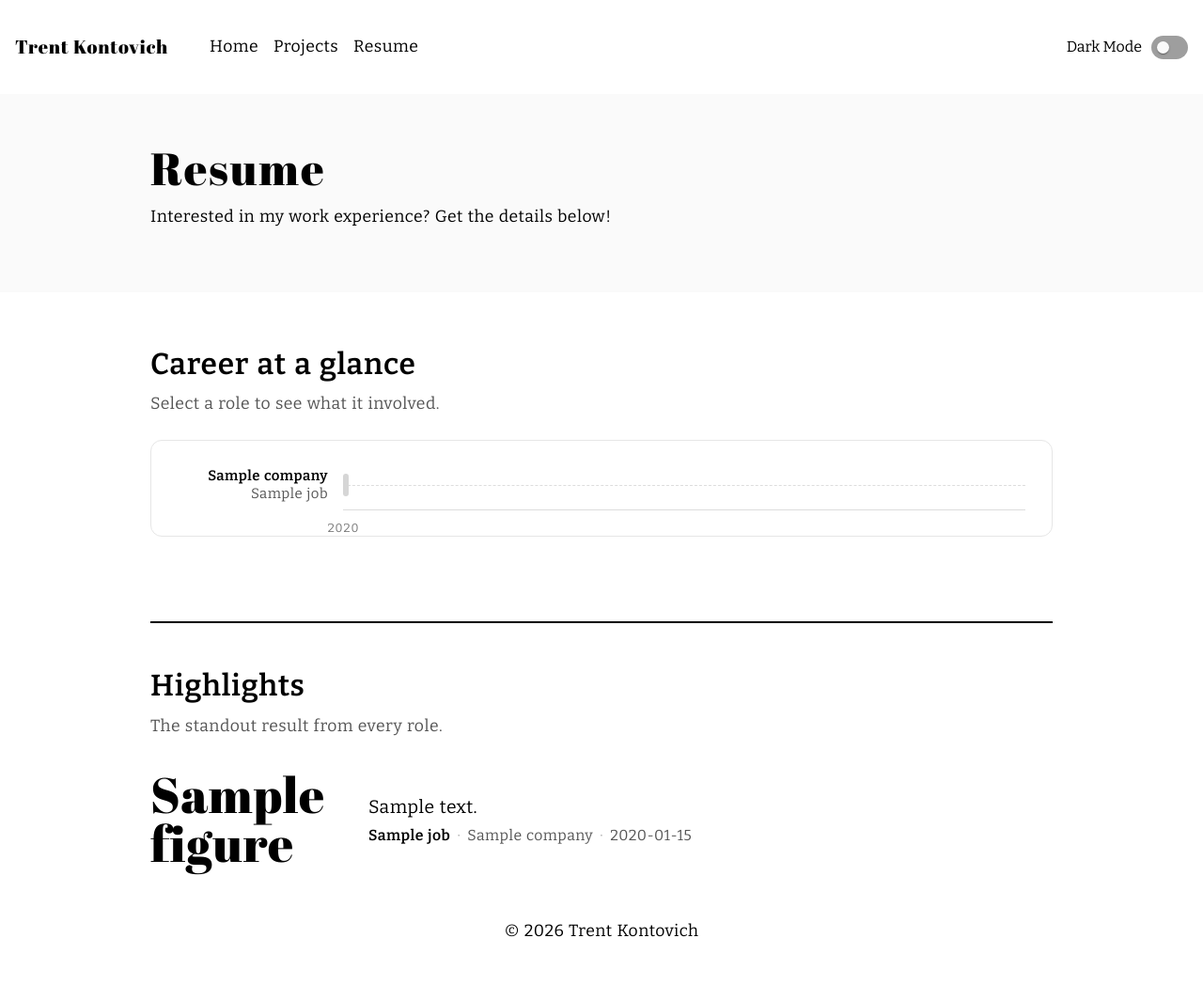
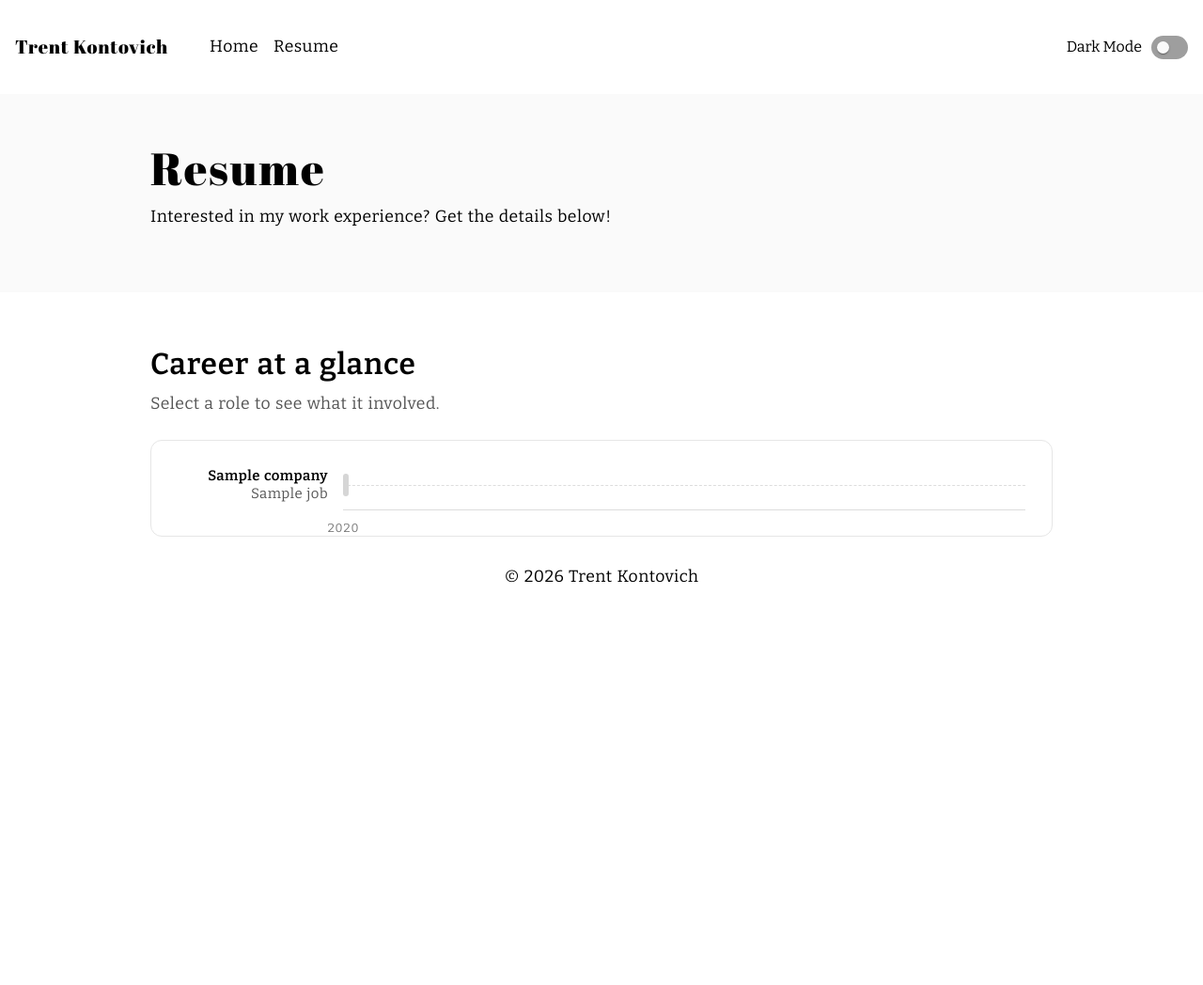
Before and after one commit to tkontovich/personal-site, a Django app: template mysite/templates/mysite/resume.html in a window 1280 px wide. Shown: the whole page at 94% size. After the commit the page ends 620 px from the top, so only its background shows below. Run offline with Django 5.2, Linux system fonts and the light colour scheme; the template is opened without the code that fills it: most values are stand-ins (such as "Sample title", 1, 10 or a date in 2020); some libraries are stand-ins or nearby versions.

Commit message:
Drop Highlights, hold back Projects, and align the homepage
Resume: the Highlights section is removed, leaving the career timeline with
each role's full write-up. The figure and figure_note fields go with it; they
are in 889e9d10 if the section comes back.

Projects: not published for now. The Projects link is out of the nav, and
render_static builds nothing under /projects/ while PUBLISH_PROJECTS is off.
The pages, content, and styles stay in place and still work under runserver,
so publishing later is the flag plus the nav link.

Homepage: uses the same 1000px column as the resume, with the header band's
text aligned to the content below it. Paragraphs are capped at 70 characters
so the prose stays readable in the wider column.

Co-Authored-By: Claude Opus 5 <noreply@anthropic.com>

```diff
--- a/mysite/content.py
+++ b/mysite/content.py
@@ -83,8 +83,6 @@ def load_resume(today=None):
         job["months"] = _month_number(job["end_month"]) - _month_number(start)
         job["tenure_value"], job["tenure_unit"] = format_tenure(job["months"])
         job["short_title"] = job.get("short_title") or job["title"]
-        # Numbers like "408%" get the large display size; phrases get a smaller one.
-        job["figure_is_phrase"] = any(char.isalpha() for char in job.get("figure", ""))
 
     first_year = min(job["start_month"][0] for job in jobs)
     last_year = max(job["end_month"][0] for job in jobs) + 1
--- a/mysite/static/mysite/styles.css
+++ b/mysite/static/mysite/styles.css
@@ -476,6 +476,10 @@ body.dark-mode .header {
 
 /* MAIN SECTIONS */
 /* Index */
+#index-main p {
+    max-width: 70ch;
+}
+
 #see-more ul {
     list-style-type: none;
     margin-left: -35px;
@@ -596,17 +600,6 @@ a:hover {
     }
 }
 
-/* A heavy rule and extra space keep Highlights visibly separate from the chart. */
-.resume-section + .resume-section {
-    margin-top: 90px;
-    padding-top: 40px;
-    border-top: 2px solid #000000;
-}
-
-body.dark-mode .resume-section + .resume-section {
-    border-top-color: #e0e0e0;
-}
-
 .section-head {
     margin-bottom: 24px;
 }
@@ -621,15 +614,13 @@ body.dark-mode .resume-section + .resume-section {
 
 .section-intro,
 .span-role,
-.role-tenure-unit,
-.impact-role span:not(.impact-role-title) {
+.role-tenure-unit {
     color: #555555;
 }
 
 body.dark-mode .section-intro,
 body.dark-mode .span-role,
-body.dark-mode .role-tenure-unit,
-body.dark-mode .impact-role span:not(.impact-role-title) {
+body.dark-mode .role-tenure-unit {
     color: #a8a8a8;
 }
 
@@ -817,72 +808,6 @@ body.dark-mode .role-panel {
     text-transform: uppercase;
 }
 
-/* Highlights */
-.impact-list {
-    margin: 0;
-    padding: 0;
-    list-style: none;
-}
-
-.impact-item {
-    display: grid;
-    grid-template-columns: 200px minmax(0, 1fr);
-    align-items: baseline;
-    gap: 8px 32px;
-    padding: 24px 0;
-    border-top: 1px solid #dddddd;
-}
-
-.impact-item:first-child {
-    padding-top: 8px;
-    border-top: 0;
-}
-
-body.dark-mode .impact-item {
-    border-top-color: #444444;
-}
-
-.impact-value {
-    font-family: "Abril Fatface", system-ui;
-    font-size: 3em;
-    line-height: 1;
-    letter-spacing: 0.01em;
-    font-variant-numeric: tabular-nums;
-}
-
-.impact-value--phrase {
-    font-size: 1.6em;
-    line-height: 1.15;
-}
-
-.impact-copy {
-    display: flex;
-    flex-direction: column;
-    gap: 4px;
-    max-width: 62ch;
-}
-
-.impact-note {
-    margin: 0;
-    font-size: 1.1em;
-    line-height: 1.5;
-}
-
-.impact-role {
-    margin: 0;
-    font-size: 0.9em;
-    line-height: 1.5;
-}
-
-.impact-role-title {
-    font-weight: 600;
-}
-
-.impact-role .separator {
-    margin: 0 0.45em;
-    opacity: 0.5;
-}
-
 .expandable {
     position: relative;
     max-width: 72ch;
@@ -992,10 +917,6 @@ body.dark-mode .expandable-toggle {
 }
 
 @media (max-width: 950px) {
-    .resume-section + .resume-section {
-        margin-top: 60px;
-    }
-
     .career-panel {
         padding: 20px 18px 4px;
     }
@@ -1028,15 +949,6 @@ body.dark-mode .expandable-toggle {
 
     .role-tenure-value {
         font-size: 2em;
-    }
-
-    .impact-item {
-        grid-template-columns: 1fr;
-        gap: 8px;
-    }
-
-    .impact-value {
-        font-size: 2.4em;
     }
 }
 
--- a/mysite/templates/mysite/index.html
+++ b/mysite/templates/mysite/index.html
@@ -8,7 +8,7 @@ Trent Kontovich: Home
 
 <!-- add page content here -->
 {% block body %}
-<div class="header" id="index-header">
+<div class="header header--wide" id="index-header">
     <div class="header-content">
         <div class="headline">
             <h1 class="page-heading main-headline">Hi there, I'm Trent</h1>
@@ -26,7 +26,7 @@ Trent Kontovich: Home
     </div>
 </div>
 
-<div id="index-main" class="main body-text">
+<div id="index-main" class="main main-wide body-text">
     <div id="about-me">
         <h2 class="header-text">About me</h2>
         <p>
--- a/mysite/templates/mysite/layout.html
+++ b/mysite/templates/mysite/layout.html
@@ -8,7 +8,7 @@
     <meta name="viewport" content="width=device-width, initial-scale=1.0">
     <title>{% block title %}Trent Kontovich{% endblock %}</title>
     <link rel="icon" type="image/png" sizes="48x48" href="{% static 'mysite/favicon-48x48.png' %}">
-    <link rel="stylesheet" href="{% static 'mysite/styles.css' %}?v=21">
+    <link rel="stylesheet" href="{% static 'mysite/styles.css' %}?v=22">
     <link rel="preconnect" href="https://fonts.googleapis.com">
 
     <!-- google font links -->
@@ -54,9 +54,6 @@
                 <li class="nav-item {% if request.path == '/' %}active{% endif %}">
                     <a class="nav-link body-text" href="{% url 'index' %}" id="index">Home <span
                             class="sr-only">(current)</span></a>
-                </li>
-                <li class="nav-item {% if request.path|slice:':10' == '/projects/' %}active{% endif %}">
-                    <a class="nav-link body-text" href="{% url 'projects' %}" id="projects">Projects</a>
                 </li>
                 <li class="nav-item {% if request.path == '/resume/' %}active{% endif %}">
                     <a class="nav-link body-text" href="{% url 'resume' %}" id="resume">Resume</a>
--- a/mysite/templates/mysite/resume.html
+++ b/mysite/templates/mysite/resume.html
@@ -80,32 +80,12 @@ Trent Kontovich: Resume
         </div>
     </section>
 
-    <section class="resume-section resume-section--highlights" aria-labelledby="highlights-heading">
-        <div class="section-head">
-            <h2 class="header-text" id="highlights-heading">Highlights</h2>
-            <p class="section-intro">The standout result from every role.</p>
-        </div>
-
-        <ol class="impact-list">
-            {% for job in resume.jobs %}
-            <li class="impact-item">
-                <span class="impact-value{% if job.figure_is_phrase %} impact-value--phrase{% endif %}">{{ job.figure }}</span>
-                <div class="impact-copy">
-                    <p class="impact-note">{{ job.figure_note }}</p>
-                    <p class="impact-role">
-                        <span class="impact-role-title">{{ job.title }}</span><span class="separator" aria-hidden="true">&middot;</span><span>{{ job.company }}</span><span class="separator" aria-hidden="true">&middot;</span><span>{{ job.dates }}</span>
-                    </p>
-                </div>
-            </li>
-            {% endfor %}
-        </ol>
-    </section>
 
 </div>
 
 <script>
     (function () {
-        // A role's write-up in the chart panel is "clamped" (clipped with a fade and See more), "expanded"
+        // A role's write-up is "clamped" (clipped with a fade and See more), "expanded"
         // (full, with Collapse), or "fits" (short enough to need neither).
         // Nothing is clipped until this script runs, so the text is never lost.
         const blocks = Array.from(document.querySelectorAll('.expandable'));
```
Also changed, not shown: mysite/management/commands/render_static.py (+8 -3 lines), resume.json (+0 -12 lines), README.md.
